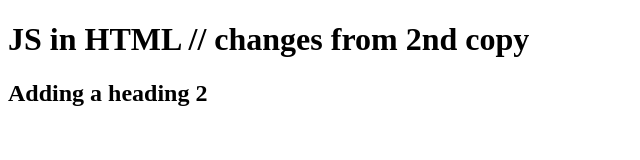
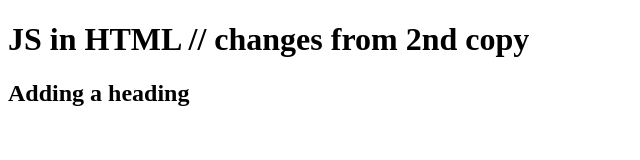
Before and after one commit to elizajsampan/udemy_tut, a website: page index.html in a window 1280 px wide. Shown: the full height of the page, 0-640 px from the left. Drawn offline with Linux system fonts and the light colour scheme.

Commit message:
adding a heading as little feature

```diff
--- a/index.html
+++ b/index.html
@@ -8,6 +8,6 @@
 	<h1>JS in HTML // changes from 2nd copy</h1>
 	<script type="text/javascript" src="script.js">
 	</script>
-	<h2>Adding a heading 2</h2>
+	<h2>Adding a heading</h2>
 </body>
 </html>
```
